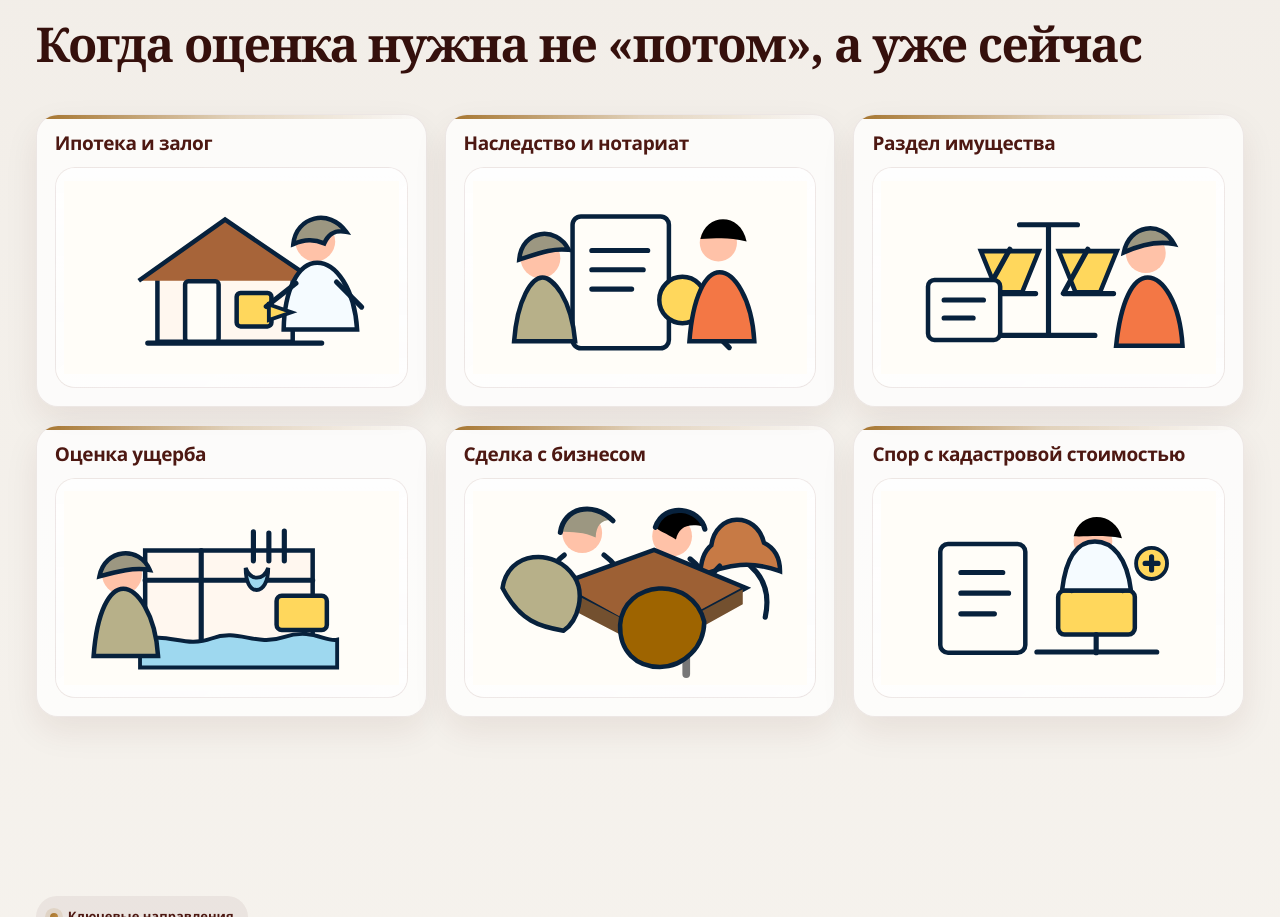
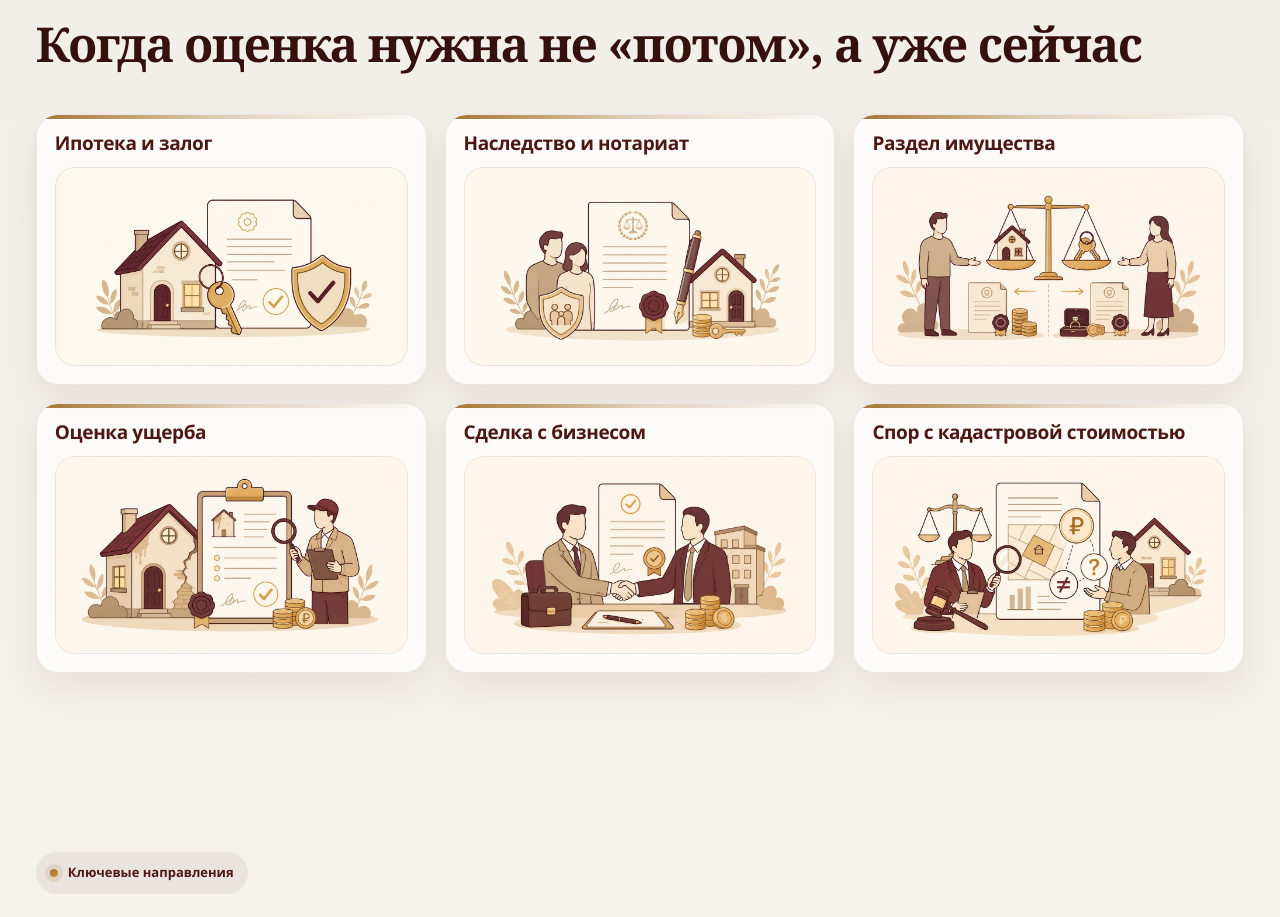
Before and after one commit to Grobovick/lakshmi_site_railway, a website: page public/lakshmi_landing_restyled.html in a window 1280 px wide. Shown: the part 947-1864 px from the top of the page. Drawn offline with Linux system fonts and the light colour scheme.

Commit message:
Replace scenario images with generated illustrations

```diff
--- a/public/assets/css/lakshmi-main.css
+++ b/public/assets/css/lakshmi-main.css
@@ -922,7 +922,7 @@ p, li, .lead, .section-head p, .card p, .card li, .card span, .trust-item span,
   position: relative;
   overflow: hidden;
   border-radius: 20px;
-  aspect-ratio: 16 / 10;
+  aspect-ratio: 16 / 9;
   border: 1px solid rgba(77, 24, 18, 0.08);
   background:
     linear-gradient(180deg, rgba(255,255,255,0.72), rgba(255,255,255,0.5)),
@@ -3095,3 +3095,15 @@ p, li, .lead, .section-head p, .card p, .card li, .card span, .trust-item span,
     padding: 2px 7px;
   }
 }
+
+
+/* Scenario illustrations: generated card images are prepared in a uniform 16:9 ratio. */
+.scenario-media--image {
+  background: #fcf6ec;
+}
+
+.scenario-media--image img {
+  object-fit: cover;
+  padding: 0;
+  background: #fcf6ec;
+}
--- a/public/lakshmi_landing_restyled.html
+++ b/public/lakshmi_landing_restyled.html
@@ -82,9 +82,35 @@
 <h2>Когда оценка нужна не «потом», а уже сейчас</h2>
 </div>
 </div>
-<div class="grid-3"><article class="card scenario-card reveal"><h3>Ипотека и залог</h3><div class="scenario-media scenario-media--contain"><img alt="Ипотека и залог" loading="lazy" src="assets/img/situations/mortgage.svg"/></div></article><article class="card scenario-card reveal"><h3>Наследство и нотариат</h3><div class="scenario-media scenario-media--contain"><img alt="Наследство и нотариат" loading="lazy" src="assets/img/situations/notary.svg"/></div></article><article class="card scenario-card reveal"><h3>Раздел имущества</h3><div class="scenario-media scenario-media--contain"><img alt="Раздел имущества" loading="lazy" src="assets/img/situations/court.svg"/></div></article><article class="card scenario-card reveal"><h3>Оценка ущерба</h3><div class="scenario-media scenario-media--contain"><img alt="Оценка ущерба" loading="lazy" src="assets/img/situations/damage.svg"/></div></article><article class="card scenario-card reveal"><h3>Сделка с бизнесом</h3><div class="scenario-media scenario-media--contain"><img alt="Сделка с бизнесом" loading="lazy" src="assets/img/situations/business.svg"/></div></article><article class="card scenario-card reveal"><h3>Спор с кадастровой стоимостью</h3><div class="scenario-media scenario-media--contain"><img alt="Спор с кадастровой стоимостью" loading="lazy" src="assets/img/situations/cadastral.svg"/></div></article></div>
+<div class="grid-3">
+<article class="card scenario-card reveal">
+<h3>Ипотека и залог</h3>
+<div class="scenario-media scenario-media--image"><img alt="Ипотека и залог" loading="lazy" src="assets/img/situations/mortgage-collateral.webp"/></div>
+</article>
+<article class="card scenario-card reveal">
+<h3>Наследство и нотариат</h3>
+<div class="scenario-media scenario-media--image"><img alt="Наследство и нотариат" loading="lazy" src="assets/img/situations/inheritance-notary.webp"/></div>
+</article>
+<article class="card scenario-card reveal">
+<h3>Раздел имущества</h3>
+<div class="scenario-media scenario-media--image"><img alt="Раздел имущества" loading="lazy" src="assets/img/situations/property-division.webp"/></div>
+</article>
+<article class="card scenario-card reveal">
+<h3>Оценка ущерба</h3>
+<div class="scenario-media scenario-media--image"><img alt="Оценка ущерба" loading="lazy" src="assets/img/situations/damage-assessment.webp"/></div>
+</article>
+<article class="card scenario-card reveal">
+<h3>Сделка с бизнесом</h3>
+<div class="scenario-media scenario-media--image"><img alt="Сделка с бизнесом" loading="lazy" src="assets/img/situations/business-deal.webp"/></div>
+</article>
+<article class="card scenario-card reveal">
+<h3>Спор с кадастровой стоимостью</h3>
+<div class="scenario-media scenario-media--image"><img alt="Спор с кадастровой стоимостью" loading="lazy" src="assets/img/situations/cadastral-dispute.webp"/></div>
+</article>
+</div>
 </div>
 </section>
+
 <section class="section" id="services">
 <div class="container">
 <div class="section-head reveal">
```
Also changed, not shown: src/components/cases.html (+26 -1 lines), public/assets/img/situations/business-deal.webp (added), public/assets/img/situations/cadastral-dispute.webp (added), public/assets/img/situations/damage-assessment.webp (added), public/assets/img/situations/inheritance-notary.webp (added), public/assets/img/situations/mortgage-collateral.webp (added), public/assets/img/situations/property-division.webp (added).
